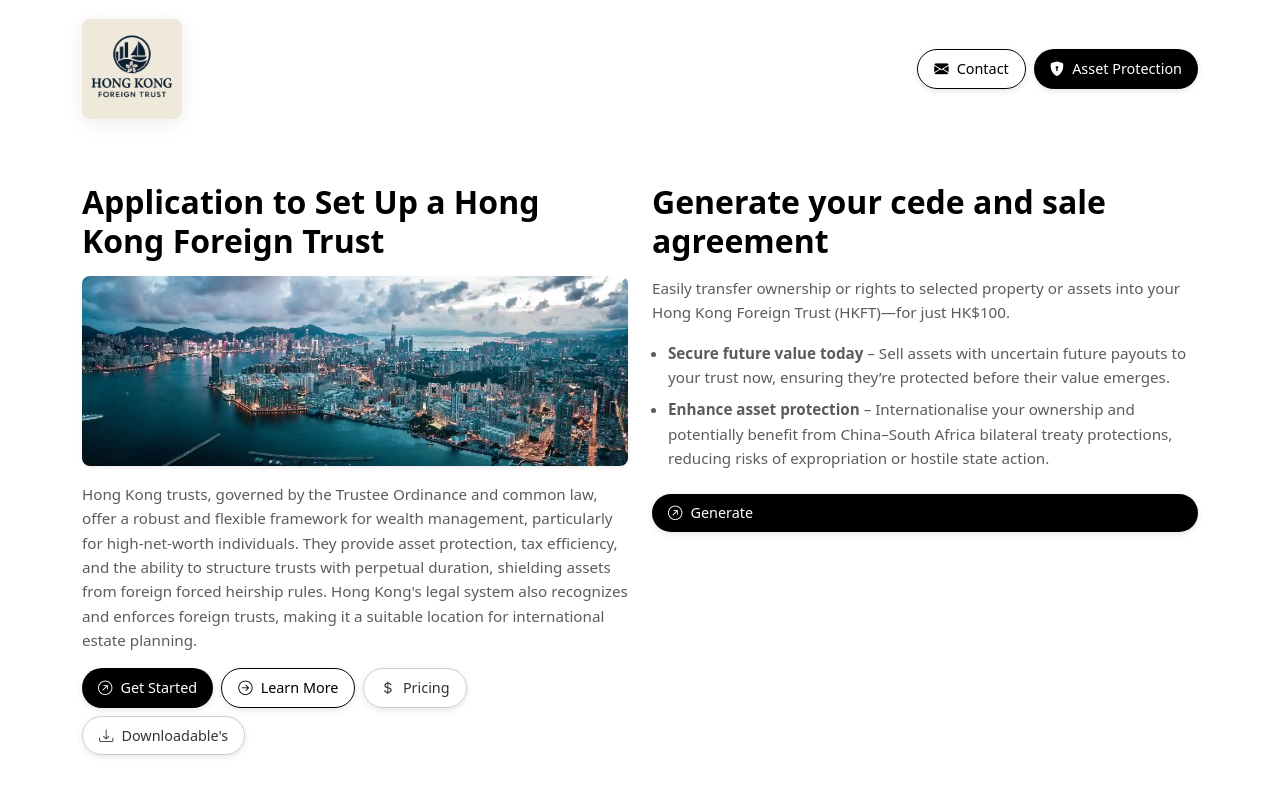
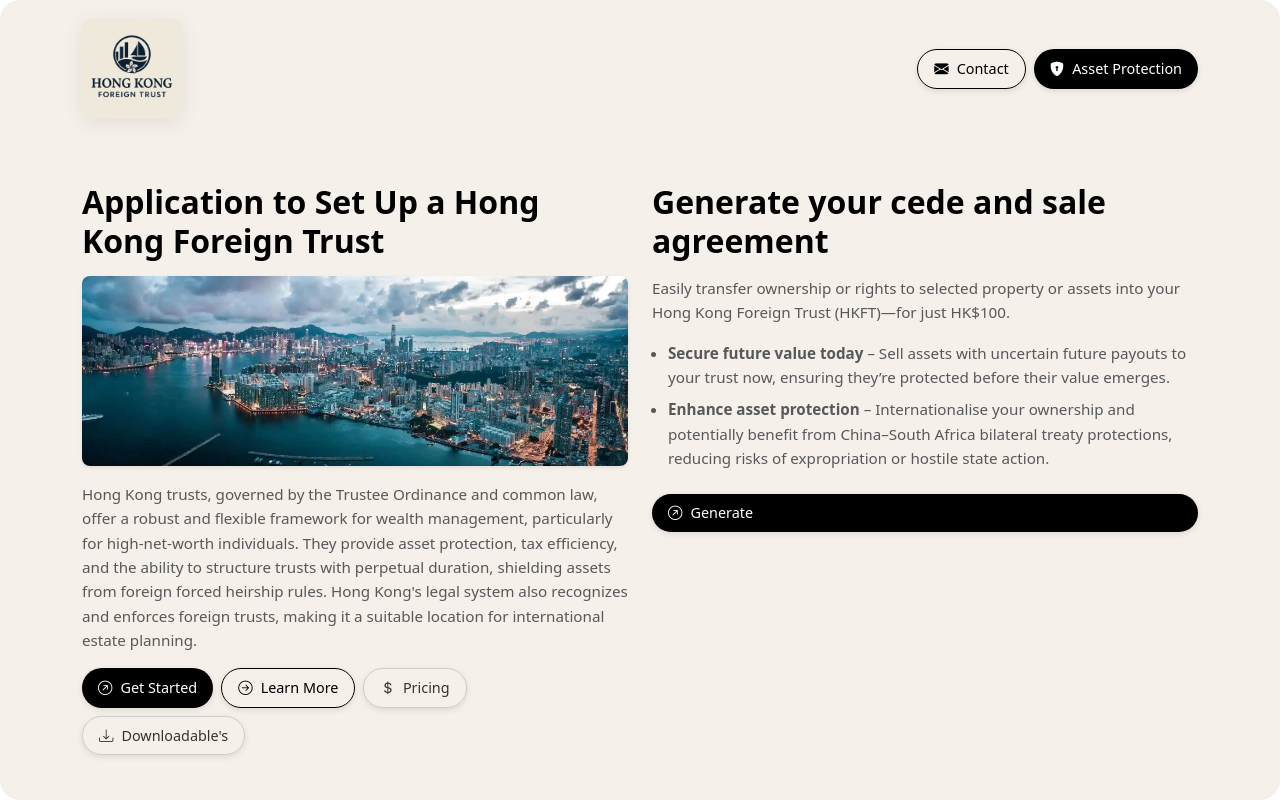
Before and after one commit to WhitelightningDev/hongkongtrust, an Angular app: page / in a window 1280 px wide. Built offline with nearby package versions, Linux system fonts and the light colour scheme.

Commit message:
`Update welcomepage.html: change background color of hero-section to #f5f0e9`

```diff
--- a/src/app/pages/welcomepage/welcomepage.html
+++ b/src/app/pages/welcomepage/welcomepage.html
@@ -1,4 +1,4 @@
-<div class="hero-section">
+<div class="hero-section" style="background-color: #f5f0e9;">
   <!-- Responsive Header Row -->
   <div class="container py-3">
     <div class="row align-items-center">
```
